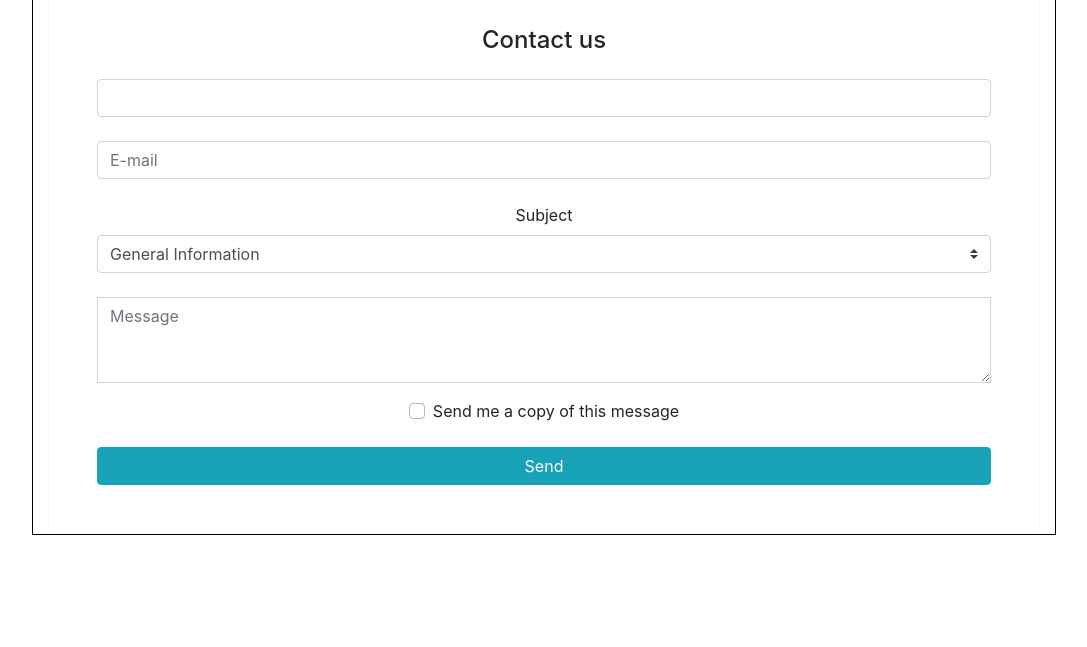
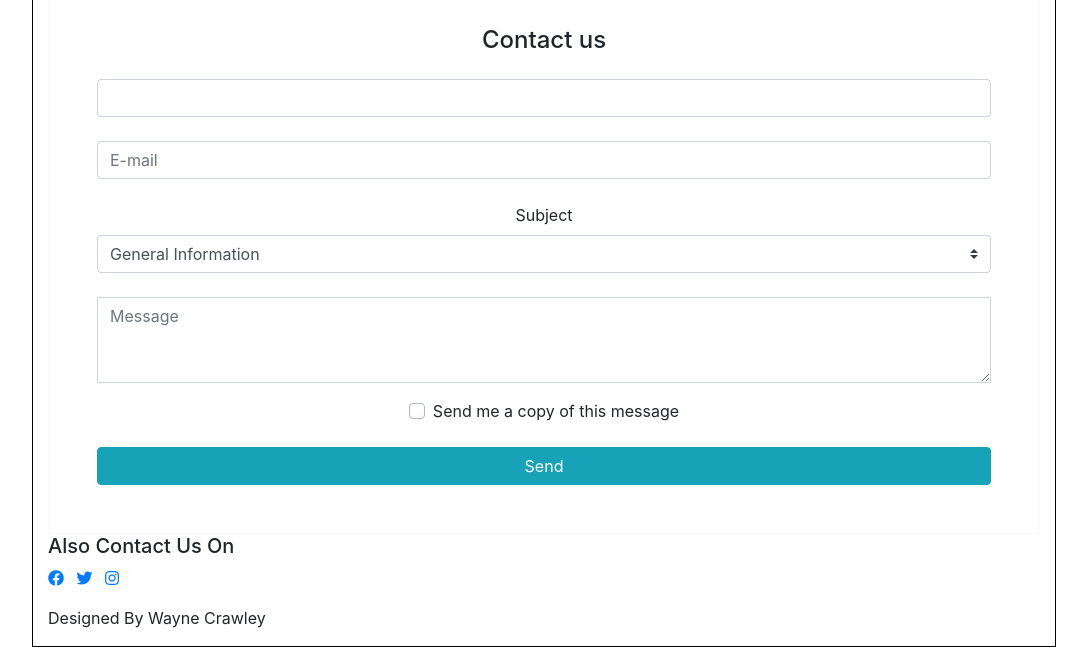
Before and after one commit to Code-Institute-Submissions/Visit-Ireland, a plain HTML site: page index.html in a window 1280 px wide. Shown: the part 1848-2495 px from the top of the page, without its empty margins (96-1183 px from the left). Before the commit the page ends 2383 px from the top, so only its background shows below. Drawn offline with nearby package versions, Linux system fonts and the light colour scheme; some packages are replaced by stand-ins of ours.

Commit message:
added footer section with social media links

```diff
--- a/index.html
+++ b/index.html
@@ -186,6 +186,35 @@
 		</div>
 	</div>
 
+    <!--Footer Section-->
+	<footer class="container-fluid footer-custom">
+		<div id="footer-details" class="row">
+			<div class="col-12">
+				<h5>Also Contact Us On</h5>
+				<ul class="list-inline">
+					<li class="list-inline-item">
+						<a target="_blank" href="https://www.facebook.com">
+							<i class="fab fa-facebook fas-2x social-custom" aria-hidden="true"></i>
+							<span class="sr-only">Facebook</span>
+						</a>
+					</li>
+					<li class="list-inline-item">
+						<a target="_blank" href="http://www.twitter.com">
+							<i class="fab fa-twitter fas-2x social-custom" aria-hidden="true"></i>
+							<span class="sr-only">Twitter</span>
+						</a>
+					</li>
+					<li class="list-inline-item">
+						<a target="_blank" href="https://www.instagram.com">
+							<i class="fab fa-instagram fas-2x social-custom" aria-hidden="true"></i>
+							<span class="sr-only">Instagram</span>
+						</a>
+					</li>
+				</ul>
+				<p class="design-custom">Designed By Wayne Crawley</p>
+			</div>
+		</div>
+	</footer>
 
 
 
```
